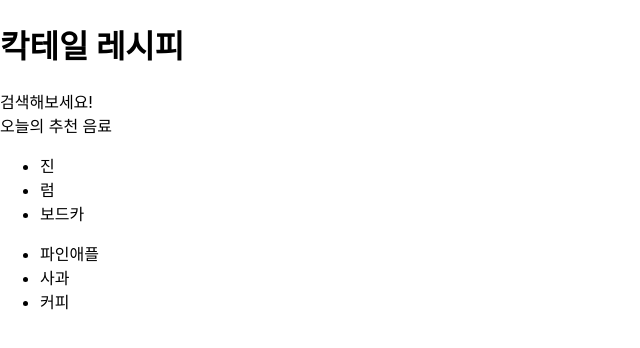
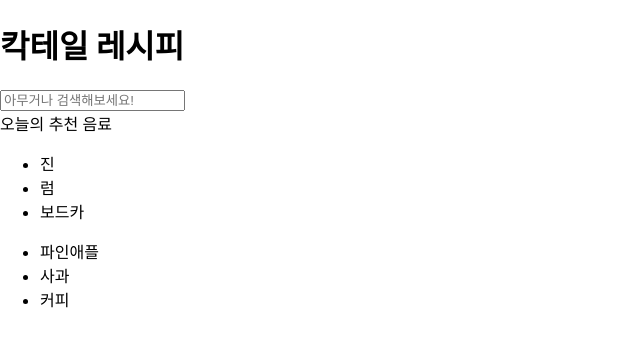
Before and after one commit to strawji02/cocktail-recipes, a React (Create React App) app: page / in a window 1280 px wide. Shown: the top 348 px of the page, without its empty margins (0-640 px from the left). Built offline with nearby package versions, Linux system fonts and the light colour scheme.

Commit message:
search bar

```diff
--- a/src/component/Search.tsx
+++ b/src/component/Search.tsx
@@ -1,7 +1,14 @@
 import React from "react";
+import styled from "styled-components";
+
+const SearchWindow = styled.input``;
 
 const Search = () => {
-  return <div>검색해보세요!</div>;
+  return (
+    <div>
+      <SearchWindow placeholder="아무거나 검색해보세요!"></SearchWindow>
+    </div>
+  );
 };
 
 export default Search;
```
